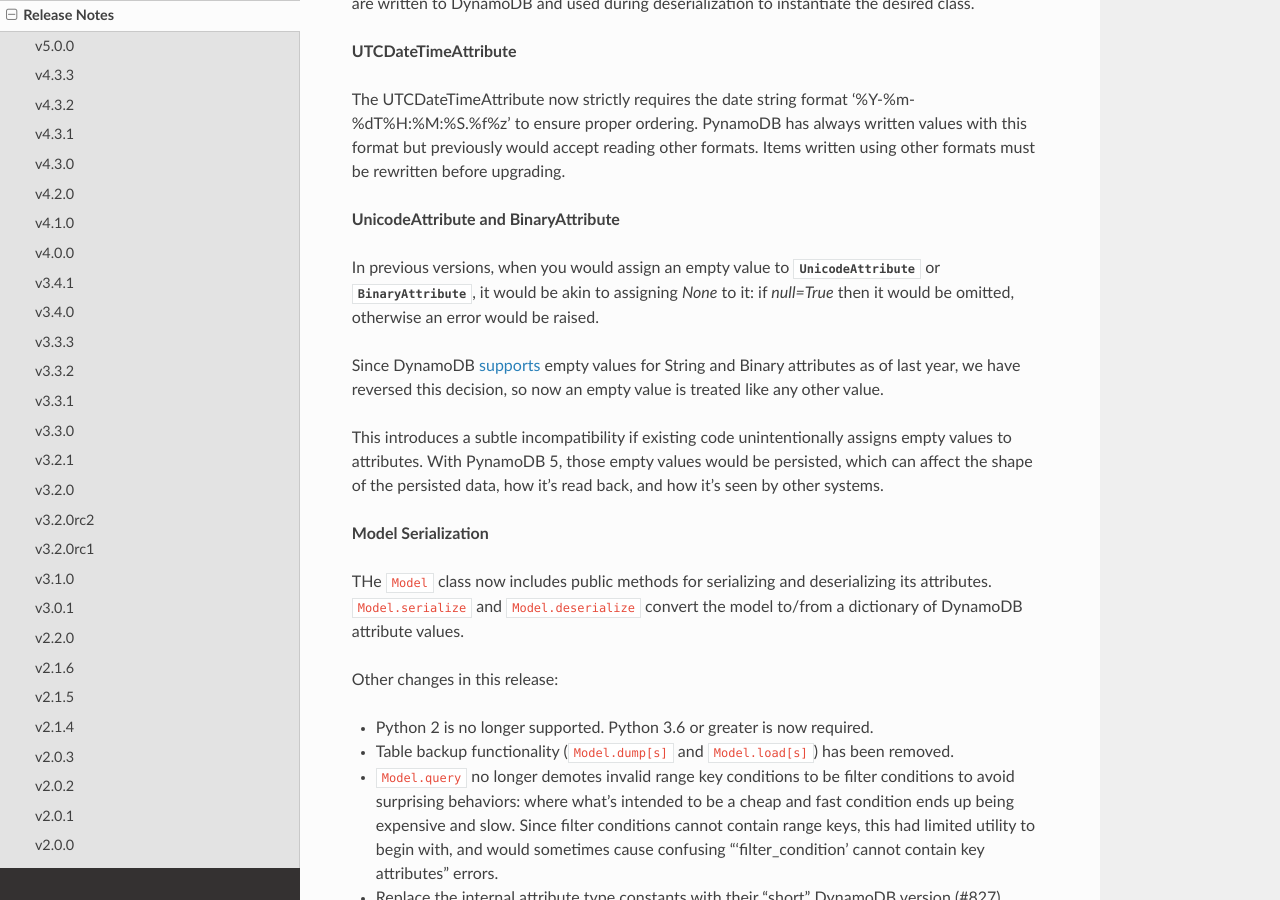
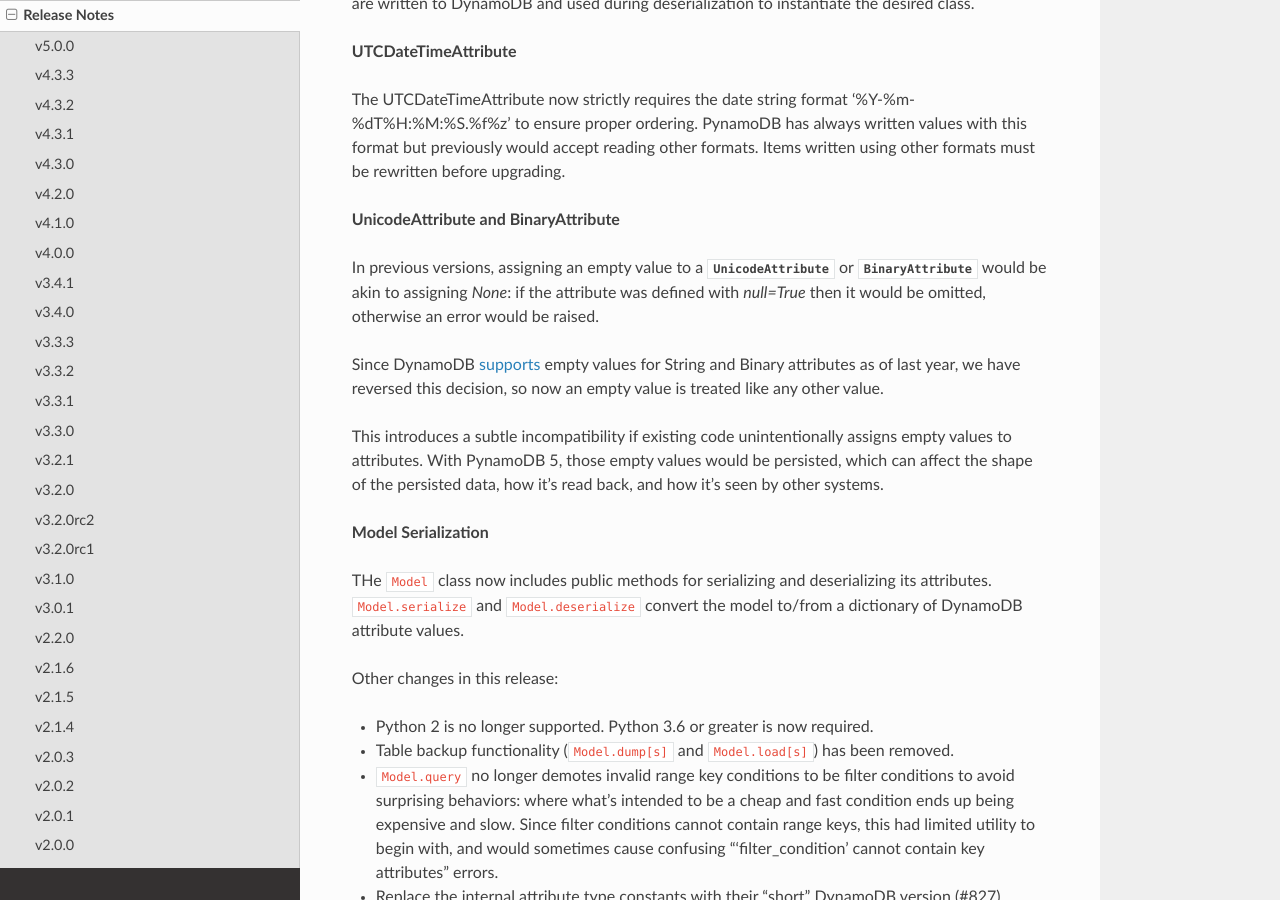
Before and after one commit to pynamodb/PynamoDB, a Sphinx documentation site: the page built from docs/release_notes.rst, in a window 1280 px wide and 900 px high, scrolled down 393 px. Built offline with Sphinx 7.4.7 and the Read the Docs theme 2.0.0, drawn with Linux system fonts in a browser that asks for light colours.

Commit message:
language

```diff
--- a/docs/release_notes.rst
+++ b/docs/release_notes.rst
@@ -21,7 +21,7 @@
 
 **UnicodeAttribute and BinaryAttribute**
 
-In previous versions, when you would assign an empty value to :py:class:`UnicodeAttribute <pynamodb.attributes.UnicodeAttribute>` or :py:class:`BinaryAttribute <pynamodb.attributes.BinaryAttribute>`, it would be akin to assigning `None` to it: if `null=True` then it would be omitted, otherwise an error would be raised.
+In previous versions, assigning an empty value to a :py:class:`UnicodeAttribute <pynamodb.attributes.UnicodeAttribute>` or :py:class:`BinaryAttribute <pynamodb.attributes.BinaryAttribute>` would be akin to assigning `None`: if the attribute was defined with `null=True` then it would be omitted, otherwise an error would be raised.
 
 Since DynamoDB `supports <https://aws.amazon.com/about-aws/whats-new/2020/05/amazon-dynamodb-now-supports-empty-values-for-non-key-string-and-binary-attributes-in-dynamodb-tables/>`_ empty values for String and Binary attributes as of last year, we have reversed this decision, so now an empty
 value is treated like any other value.
```
